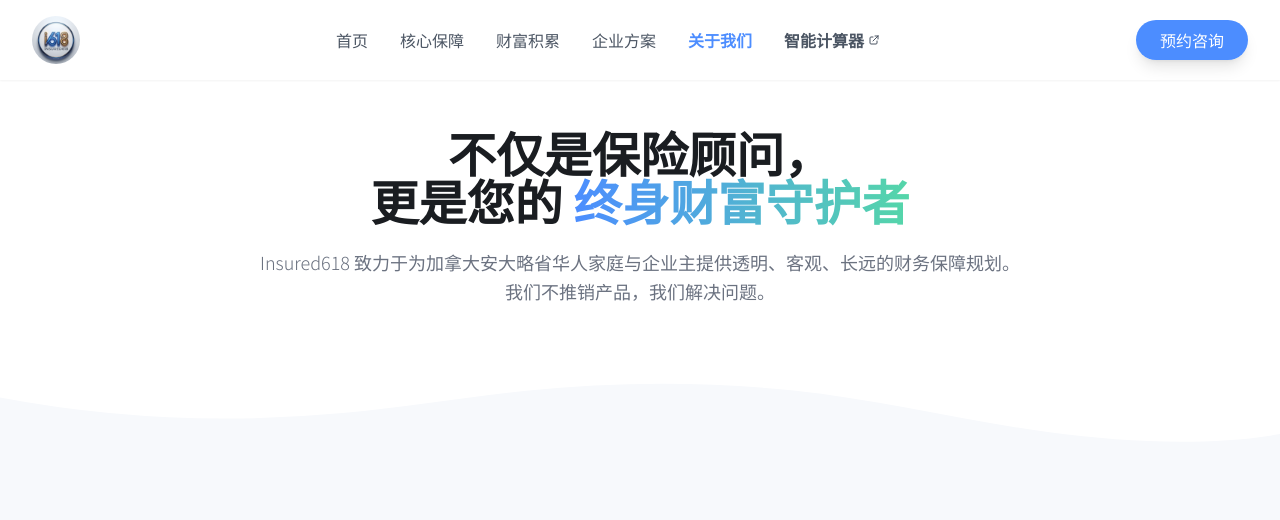
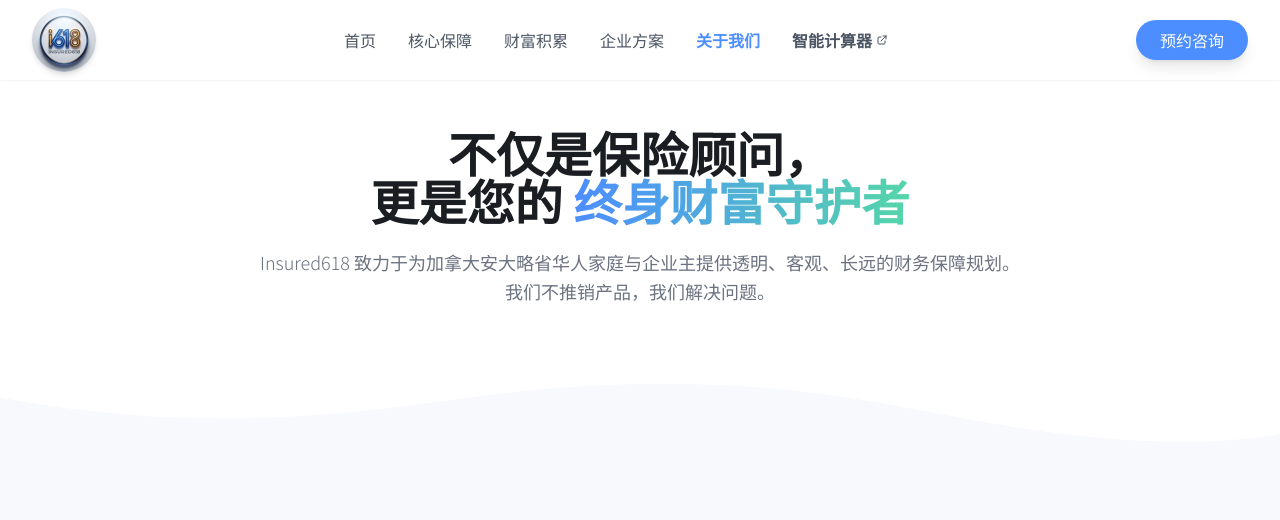
Before and after one commit to Frankie7878/insured618-web, a plain HTML site: page about.html in a window 1280 px wide. Shown: the top 520 px of the page. Drawn offline with nearby package versions, Linux system fonts and the light colour scheme.

Commit message:
Enlarge graphical logo in navigation header to 64px (h-16) for prominent branding and add shadow

```diff
--- a/about.html
+++ b/about.html
@@ -45,7 +45,7 @@
             <div class="flex justify-between items-center h-20">
                 <div class="flex-shrink-0 flex items-center">
                     <a href="index.html" class="flex items-center">
-                        <img src="insured618_profile_option2.png" alt="Insured618 Logo" class="h-12 w-12 rounded-full object-cover hover:scale-105 transition-transform duration-200">
+                        <img src="insured618_profile_option2.png" alt="Insured618 Logo" class="h-16 w-16 rounded-full object-cover hover:scale-105 transition-transform duration-200 shadow-md">
                     </a>
                 </div>
 
```
Also changed, not shown: business.html (+1 -1 lines), ci.html (+1 -1 lines), en/index.html (+1 -1 lines), health.html (+1 -1 lines), index.html (+1 -1 lines), par.html (+1 -1 lines), payout-annuities.html (+1 -1 lines), segregated-funds.html (+1 -1 lines), term.html (+1 -1 lines), wealth.html (+1 -1 lines).
